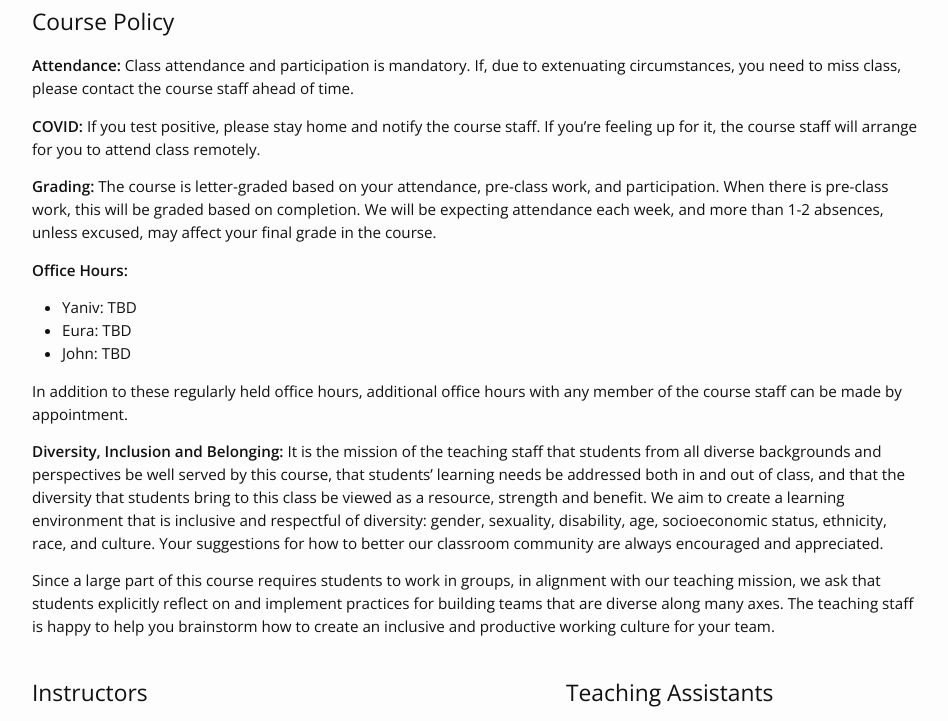
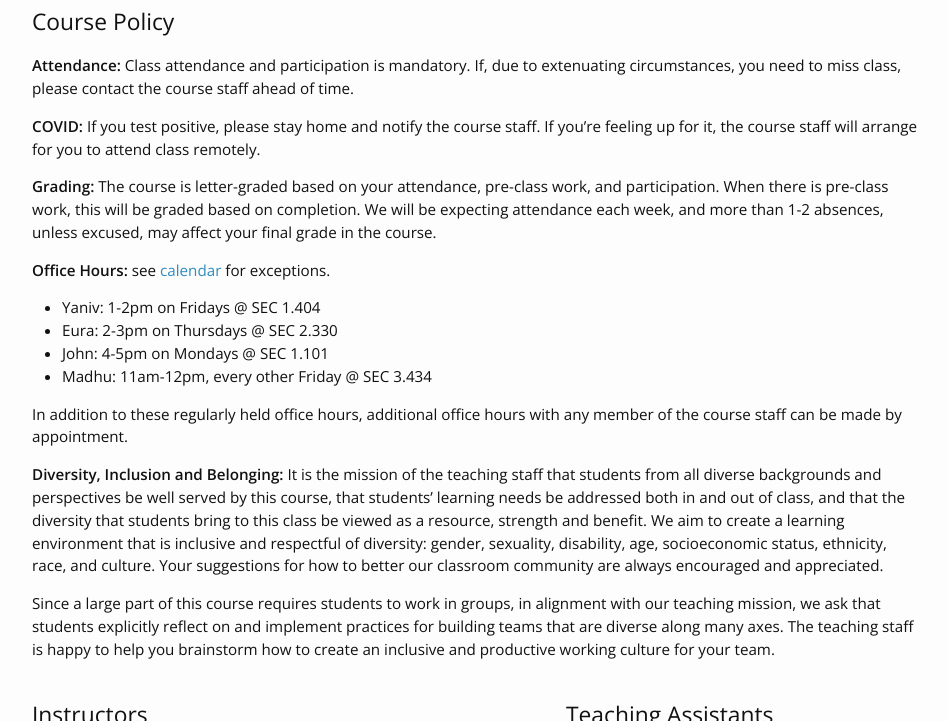
Before and after one commit to yanivyacoby/harvard-cs290, a Jekyll site: the page built from index.md, in a window 1280 px wide and 900 px high, scrolled down 925 px, cut to the strip 0-721 px from the top of the window. Shown: the whole strip, without its empty margins (163-1111 px from the left). Built offline with Jekyll 4.4.1, drawn with Linux system fonts in a browser that asks for light colours; nearby versions of some CDN libraries.

Commit message:
Update index.md

```diff
--- a/index.md
+++ b/index.md
@@ -29,10 +29,11 @@ This course is required for new (G1) Computer Science Ph.D. students. It satisfi
 
 **Grading:** The course is letter-graded based on your attendance, pre-class work, and participation. When there is pre-class work, this will be graded based on completion. We will be expecting attendance each week, and more than 1-2 absences, unless excused, may affect your final grade in the course.
 
-**Office Hours:**
-* Yaniv: TBD
-* Eura: TBD
-* John: TBD
+**Office Hours:** see [calendar](https://calendar.google.com/calendar/u/0?cid=MXZwN2lmaHY1OG5pZnVuOTBicnJicGRoc2dAZ3JvdXAuY2FsZW5kYXIuZ29vZ2xlLmNvbQ){:target="_blank"}{:rel="noopener noreferrer"} for exceptions.
+* Yaniv: 1-2pm on Fridays @ SEC 1.404
+* Eura: 2-3pm on Thursdays @ SEC 2.330
+* John: 4-5pm on Mondays @ SEC 1.101
+* Madhu: 11am-12pm, every other Friday @ SEC 3.434
 
 In addition to these regularly held office hours, additional office hours with any member of the course staff can be made by appointment.
 
```
